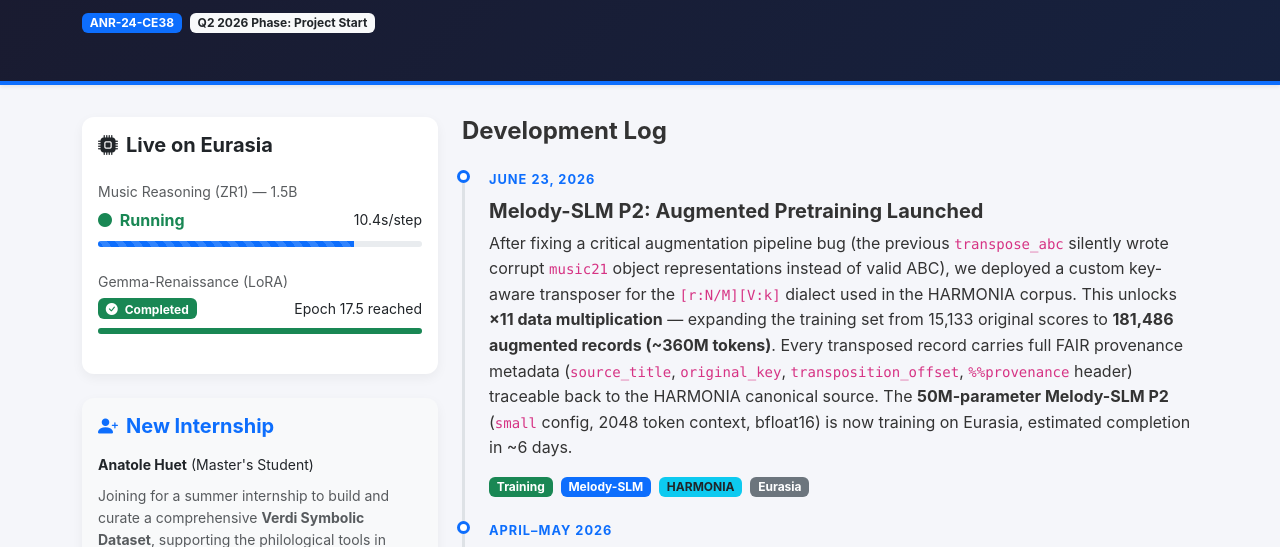
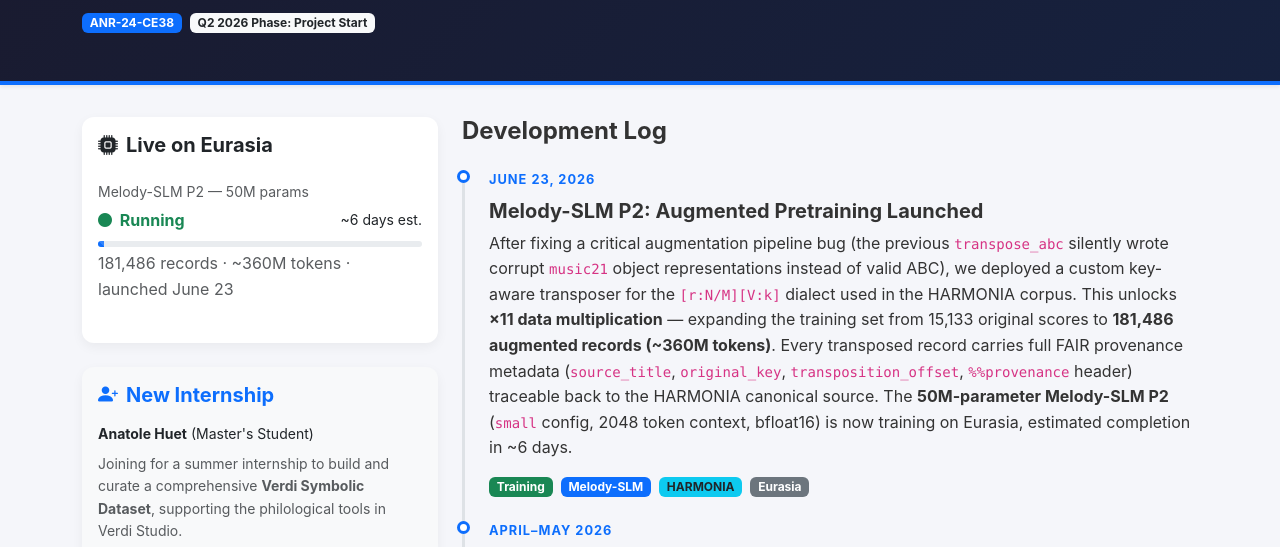
Before and after one commit to captaldebuch/captaldebuch.github.io, a plain HTML site: page ANR_MELODY/index.html in a window 1280 px wide. Shown: the part 251-798 px from the top of the page. Drawn offline with nearby package versions, Linux system fonts and the light colour scheme.

Commit message:
journal: update Live on Eurasia sidebar to Melody-SLM P2

```diff
--- a/ANR_MELODY/index.html
+++ b/ANR_MELODY/index.html
@@ -133,24 +133,15 @@
                         <i class="bi bi-cpu-fill me-2"></i>Live on Eurasia
                     </h5>
                     <div class="mb-4">
-                        <p class="small text-muted mb-1">Music Reasoning (ZR1) — 1.5B</p>
+                        <p class="small text-muted mb-1">Melody-SLM P2 — 50M params</p>
                         <div class="d-flex justify-content-between align-items-center">
                             <span class="status-running"><i class="bi bi-circle-fill small me-1"></i> Running</span>
-                            <span class="small">10.4s/step</span>
+                            <span class="small">~6 days est.</span>
                         </div>
                         <div class="progress mt-2" style="height: 6px;">
-                            <div class="progress-bar progress-bar-striped progress-bar-animated" role="progressbar" style="width: 79%"></div>
+                            <div class="progress-bar progress-bar-striped progress-bar-animated" role="progressbar" style="width: 2%"></div>
                         </div>
-                    </div>
-                    <div class="mb-4">
-                        <p class="small text-muted mb-1">Gemma-Renaissance (LoRA)</p>
-                        <div class="d-flex justify-content-between align-items-center">
-                            <span class="badge bg-success small"><i class="bi bi-check-circle-fill me-1"></i> Completed</span>
-                            <span class="small">Epoch 17.5 reached</span>
-                        </div>
-                        <div class="progress mt-2" style="height: 6px;">
-                            <div class="progress-bar bg-success" role="progressbar" style="width: 100%"></div>
-                        </div>
+                        <p class="x-small text-muted mt-1 mb-0">181,486 records · ~360M tokens · launched June 23</p>
                     </div>
                 </div>
             </div>
```
